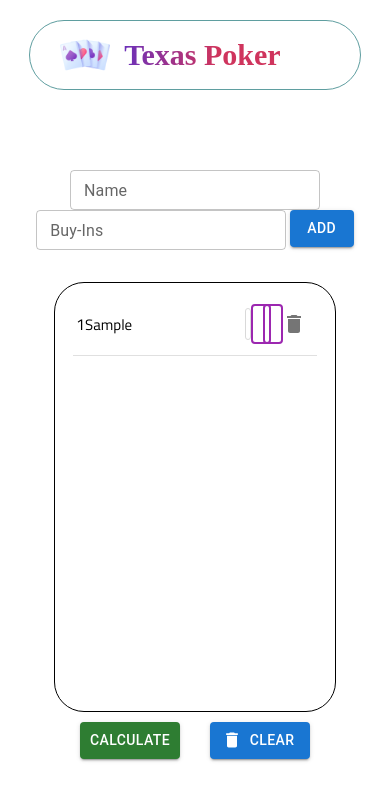
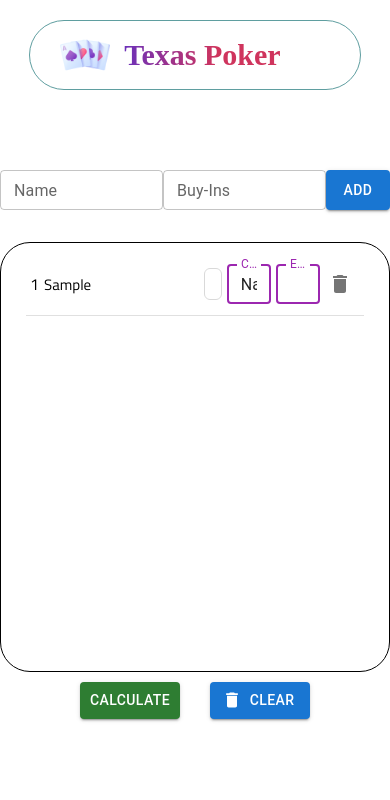
Before and after one commit to surajkotte/pokerapp, a React (Create React App) app: page / in a window 390 px wide. Both pictures are taken after typing "Sample", "Sample" into the empty fields and a click on the button "ADD". Shown: the top 800 px of the page. Built offline with nearby package versions, Linux system fonts and the light colour scheme.

Commit message:
Add files via upload

```diff
--- a/src/App.css
+++ b/src/App.css
@@ -1,19 +1,23 @@
-.App {
-  text-align: center;
-  width: 85%;
-  margin: auto;
-  margin-top: 5rem;
+
+@media screen and (max-width: 599px) {
+  .App{
+    text-align: center;
+    width: 100%;
+    margin: auto;
+    margin-top: 5rem;
+  }
 }
-
+@media screen and (min-width: 600px){
+  .App {
+    text-align: center;
+    width: 85%;
+    margin: auto;
+    margin-top: 5rem;
+  }
+}
 .App-logo {
   height: 40vmin;
   pointer-events: none;
-}
-
-@media (prefers-reduced-motion: no-preference) {
-  .App-logo {
-    animation: App-logo-spin infinite 20s linear;
-  }
 }
 
 .App-header {
@@ -30,12 +34,3 @@
 .App-link {
   color: #61dafb;
 }
-
-@keyframes App-logo-spin {
-  from {
-    transform: rotate(0deg);
-  }
-  to {
-    transform: rotate(360deg);
-  }
-}
--- a/src/components/Data2.js
+++ b/src/components/Data2.js
@@ -1,12 +1,13 @@
 import { useEffect, useState } from "react";
 import Data2Content from "./Data2Content";
 var message = [
-  " Please check the data ",
+  "Please Add more users",
   "Starting Chips count And Ending Chips count doesnt match",
   "Starting Money and Ending Money doesnt match",
 ];
 const Data2 = (props) => {
   const [dataPresent, setDataPresent] = useState(false);
+  const [messageIndex,setMessageIndex] = useState(0);
   var data1 = [];
   var StartingChipsCount = 0;
   var EndingChipsCount = 0;
@@ -14,7 +15,6 @@
   var EndingMoney = 0;
   var positiveBal = [];
   var negativeBal = [];
-  var messageIndex = 0;
   if (dataPresent) {
     props.ItemDetails.map((Item) => {
       var StartingChips = Item.startingBuyIn * 50;
@@ -45,7 +45,7 @@
     if (StartingChipsCount == EndingChipsCount) {
       calculateData();
     } else {
-      messageIndex = 2;
+      setMessageIndex(1);
       setDataPresent(false);
     }
   }
@@ -95,6 +95,7 @@
     if (props.ItemDetails.length > 1) {
       setDataPresent(true);
     } else {
+      setMessageIndex(0);
       setDataPresent(false);
     }
   }, [props]);
--- a/src/components/UserData.js
+++ b/src/components/UserData.js
@@ -47,7 +47,7 @@
         <input
           disabled
           type="text"
-          style={{ borderStyle: "none", outline: "none", fontSize: "15px",color:'black',background:'white'}}
+          style={{ borderStyle: "none", outline: "none", fontSize: "15px",color:'black',background:'white',marginLeft:'5px'}}
           value={props.name}
         />
         <InputNumber
@@ -63,12 +63,14 @@
           min={1}
           max={999}
           value={buyInc}
+          style={{marginRight:'5px'}}
           onChange={onBuyInChange}
         />
         <TextField
           label="Chips"
           size="small"
           color="secondary"
+          style={{marginRight:'5px'}}
           value={buyInc*oneBuyInToChips}
           focused
           InputProps={{
--- a/src/styles/displayTable.css
+++ b/src/styles/displayTable.css
@@ -1,4 +1,5 @@
-.display-div{
+@media screen and (min-width: 600px) {
+    .display-div {
       width: 85%;
       height: 430px;
       border-style: solid;
@@ -10,4 +11,32 @@
       /* margin-right: 40px; */
       border-radius: 30px;
       margin: auto;
+
+      -ms-overflow-style: none; /* for Internet Explorer, Edge */
+      scrollbar-width: none; /* for Firefox */
+      overflow-y: scroll;
     }
+  }
+
+  @media screen and (max-width: 599px) {
+    .display-div {
+      width: 100%;
+      height: 430px;
+      border-style: solid;
+      /* background-color: beige; */
+      /* position: absolute; */
+      overflow-y: scroll;
+      /* margin-left: 172px; */
+      border-width: thin;
+      /* margin-right: 40px; */
+      border-radius: 30px;
+      margin: auto;
+
+      -ms-overflow-style: none; /* for Internet Explorer, Edge */
+      scrollbar-width: none; /* for Firefox */
+      overflow-y: scroll;
+    }
+  }
+  .display-div::-webkit-scrollbar {
+    display: none; /* for Chrome, Safari, and Opera */
+  }
--- a/src/styles/inputBox.css
+++ b/src/styles/inputBox.css
@@ -9,3 +9,9 @@
 .MuiButtonBase-root{
     margin-top: 9px;
 }
+@media screen and (max-width: 599px) {
+    .input-class{
+        display: flex;
+        justify-content: center;
+    }
+}
```
Lines whose indentation alone changed are shown as unchanged.
